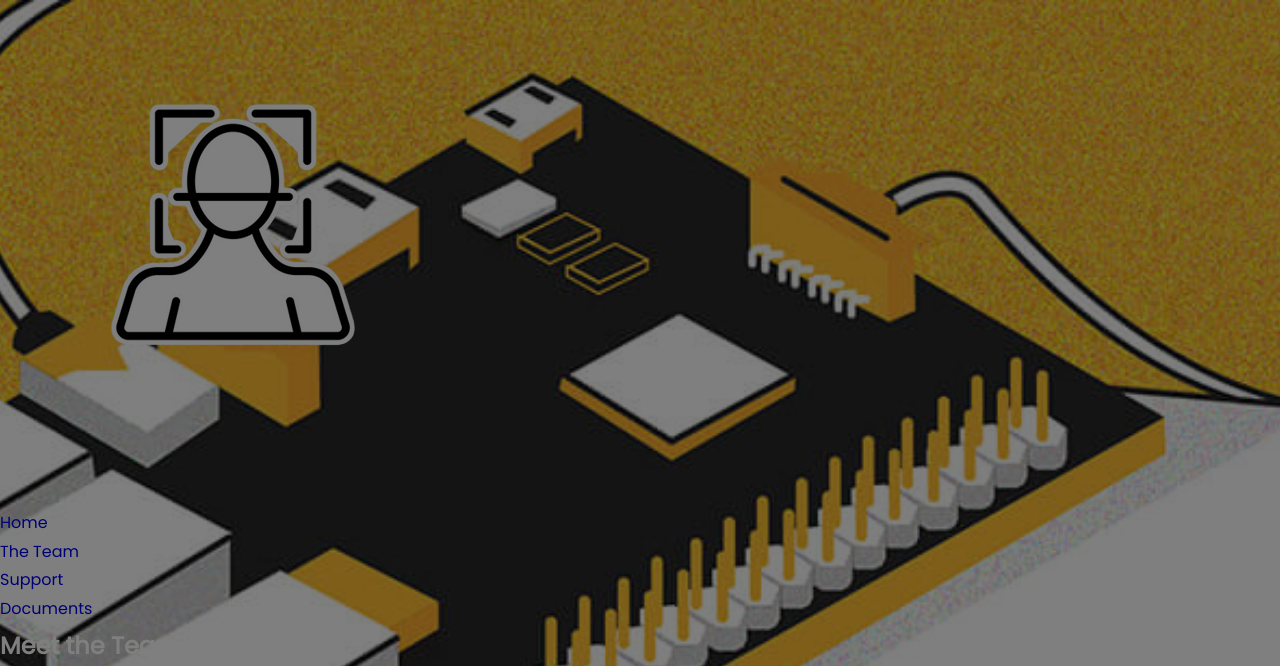
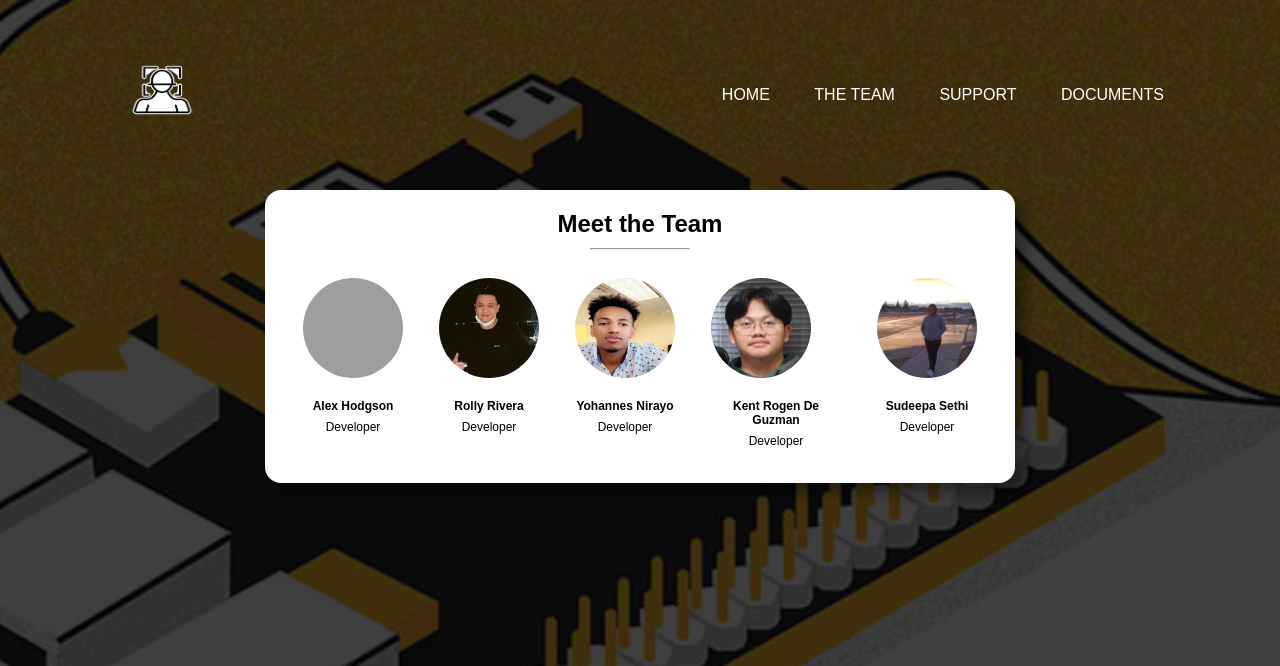
Before and after one commit to Facial-RD/FRD-Project, a PHP site: page /TheTeam.html in a window 1280 px wide. Shown: the top 666 px of the page. Run offline with PHP 8.4, Linux system fonts and the light colour scheme; grey boxes are pictures that could not be loaded.

Commit message:
Update styles.css

```diff
--- a/styles.css
+++ b/styles.css
@@ -1,102 +1,139 @@
-@import url('https://fonts.googleapis.com/css2?family=Poppins&display=swap');
-
-* {
+/*google font */
+@import url('https://fonts.googleapis.com/css2?family=Noto+Sans:wght@400;500;600&display=swap');
+*{
     margin: 0;
     padding: 0;
     box-sizing: border-box;
+    font-family: "Poppins", sans-serif;
 }
-
-html, body {
-    margin: 0;
-    padding: 0;
-    height: 100%;
-    overflow: hidden; /* Prevent scrolling */
+body {
+    display: flex;
+    justify-content: center;
+    align-items: center;
+    min-height: 100vh;
+    background: url(background.jpg) center/cover fixed no-repeat;
 }
-
-body {
-    font-family: 'Poppins', sans-serif;
-    color: #fff;
-    line-height: 1.8;
-    background: url(background.jpg) center/cover fixed no-repeat; /* Set the background image */
-    position: relative; /* Add position:relative to the body element */
+.wrapper {
+    background: #fff;
+    width: 750px;
+    border-radius: 16px;
+    padding: 20px;
+    box-shadow: 10px 10px 15px rgba(0, 0, 0, 0.4);
+    margin: 0 auto;
+}
+h2{
+    text-align: center;
+}
+hr{
+    width: 100px;
+    margin: 10px auto;
+}
+.members{
+    display: flex;
+}
+.team-mem{
+    margin: 8px;
+}
+img{
+    width: 100px;
+    height: 100px;
+    border-radius: 50%;
+    margin: 10px;
+}
+h4,p{
+    text-align: center;
+    font-size: 12px;
+    margin: 7px;
+}
+.banner{
+    width: 100%;
+    height: 100vh;
+    background-image: linear-gradient(rgba(0,0,0,0.75),rgba(0,0,0,0.75));
+    background-size: cover;
 
 }
+.navbar{
+    width: 85%;
+    margin: auto;
+    padding: 35px 0;
+    display: flex;
+    align-items: center;
+    justify-content: space-between;
 
-body::before {
-    content: "";
+}
+.logo{
+    width: 120px;
+    cursor: pointer;
+
+}
+.navbar ul li{
+    list-style: none;
+    display: inline-block;
+    margin: 0 20px;
+    position: relative;
+
+
+}
+.navbar ul li a{
+    text-decoration: none;
+    color: #fff;
+    text-transform: uppercase;
+}
+.navbar ul li::after{
+    content: '';
+    height: 3px;
+    width: 0;
+    background: #009688;
     position: absolute;
-    top: 0;
     left: 0;
+    bottom: -10px;
+    transition: 0.5s;
+
+}
+.navbar ul li:hover::after{
+   width: 100%;
+
+}
+.content{
     width: 100%;
-    height: 100%;
-    background-color: rgba(0, 0, 0, 0.5); /* Adjust the opacity (0.5 for 50% opacity) to dim the background */
-}
-
-a {
-    text-decoration: none;
-}
-
-#container {
     position: absolute;
     top: 50%;
-    left: 50%;
-    transform: translate(-50%, -50%);
-    max-width: 430px;
-    padding: 20px;
-    background-color: rgba(255, 255, 255, 0.8); /* Set a semi-transparent background color for the form */
+    transform: translateY(-50%);
+    text-align: center;
+    color: #fff;
+
 }
-
-.form-wrap h1,
-.form-wrap p {
+button{
+    width: 200px;
+    padding: 15px 0;
     text-align: center;
-}
-
-.form-wrap .form-group {
-    margin-top: 15px;
-}
-
-.form-wrap .form-group label {
-    display: block;
-    color: #666;
-}
-
-.form-wrap .form-group input {
-    width: 100%;
-    padding: 10px;
-    border: #ddd 1px solid;
-    border-radius: 5px;
-}
-
-.form-wrap button {
-    display: block;
-    width: 100%;
-    padding: 10px;
-    margin-top: 20px;
-    background-color: #49c1a2;
+    margin: 20px 10px;
+    border-radius: 25px;
+    font-weight: bold;
+    border: 2px solid #009688;
+    background: transparent;
     color: #fff;
     cursor: pointer;
-    border: 1px solid #49c1a2;
-    font-family: 'Poppins', sans-serif;
-    font-size: 15px;
-    transition: 1s;
+    position: relative;
+    overflow: hidden;
+
 }
+span{
+    background: #009688;
+    height: 100%;
+    width: 0;
+    border-radius: 25px;
+    position: absolute;
+    left: 0;
+    bottom:0;
+    z-index: -1;
+    transition: 0.5s;
 
-.form-wrap button:hover {
-    background-color: #37a08e;
-    transition: 1s;
 }
+button:hover span{
+    width: 100%;
 
-.form-wrap .bottom-text {
-    font-size: 13px;
-    margin-top: 20px;
 }
-
-footer {
-    text-align: center;
-    margin-top: 10px;
-    color: #333;
+button:hover{
+    border: none;
 }
-
-footer a {
-    color: #49c1a2;
-}
```
